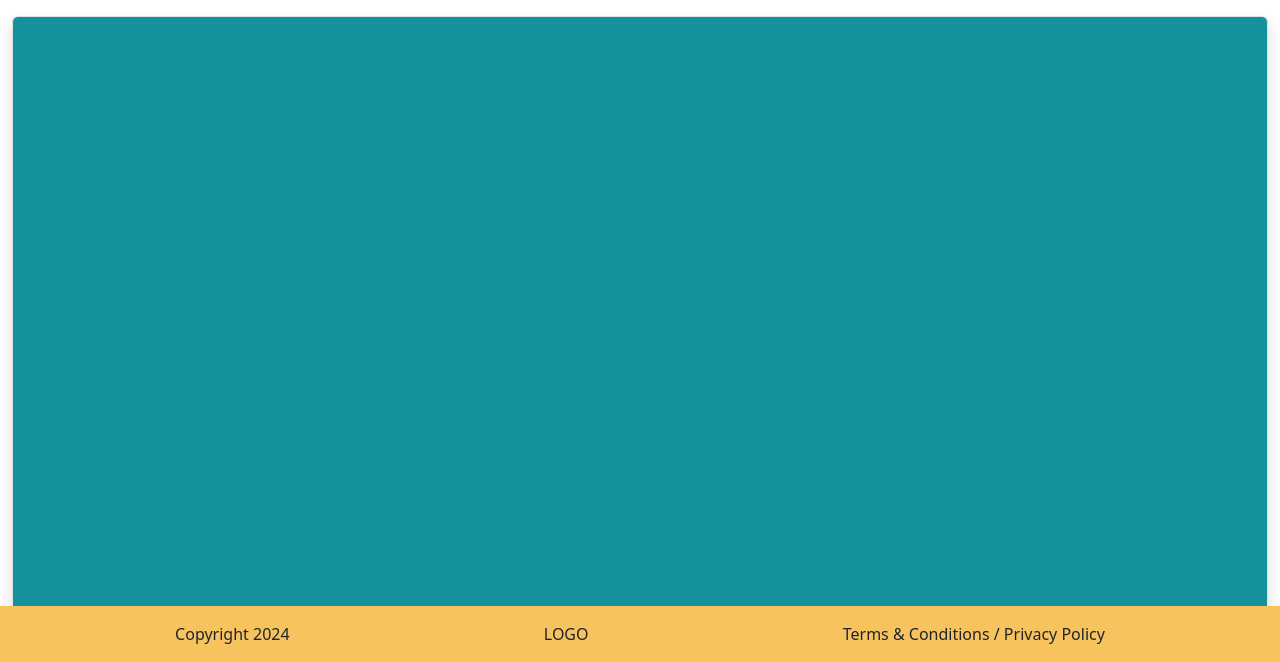
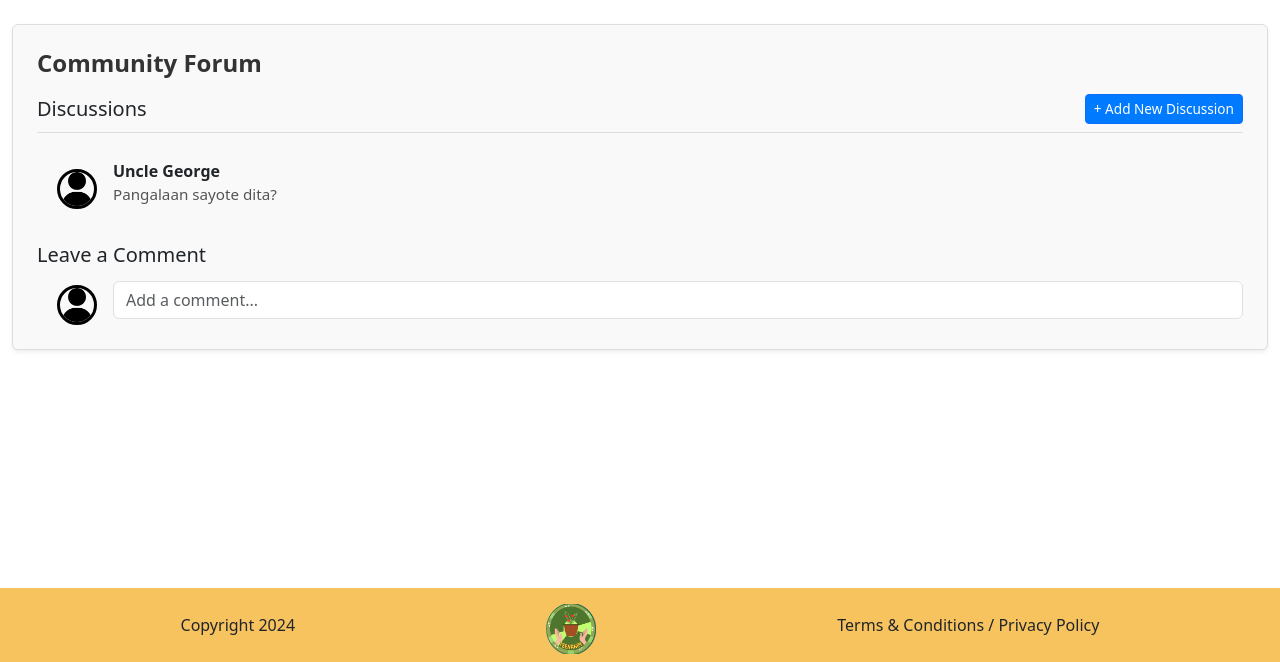
Before and after one commit to AXELAVARIAS/capstone, a PHP site: page /html/community.html in a window 1280 px wide. Shown: the part 138-800 px from the top of the page. Run offline with PHP 8.4, Linux system fonts and the light colour scheme.

Commit message:
Add files via upload

```diff
--- a/css/community.css
+++ b/css/community.css
@@ -13,10 +13,88 @@
 }
 
 .forumbox{
-    background-color: #15919b;
-    height: 600px;
+
+    height: 200px;
     width: auto;
     border-radius: 40px;
     border-style: solid;
     border-color: black;
+    margin-top: 2px;
 }
+.imguser{
+    height: 50px;
+    width: 50px;
+    margin-inline-start: 20px;
+    margin-top: 10px;
+    border-style: solid;
+    border-color:  black;
+}
+
+.forumbox1{
+
+    height: 80px;
+    width: auto;
+    border-radius: 40px;
+    border-style: solid;
+    border-color: black;
+    margin-top: 2px;
+}
+.comment-bar{
+    height: 20px;
+    width: 60%;
+    margin-bottom: 3px;
+    margin-top: 5px;
+
+}
+.forum-container {
+    background-color: #f9f9f9;
+    border: 1px solid #ddd;
+  }
+  .forum-title {
+    font-size: 1.5rem;
+    color: #333;
+    font-weight: bold;
+  }
+  .discussion-header {
+    border-bottom: 1px solid #ddd;
+    padding-bottom: 8px;
+  }
+
+  .discussion-list {
+    list-style-type: none;
+    padding: 0;
+  }
+
+  .discussion-item {
+    padding: 10px 0;
+    border-bottom: 1px solid #ddd;
+  }
+
+  .discussion-item:last-child {
+    border-bottom: none;
+  }
+
+  .discussion-content {
+    margin: 0;
+    font-size: 0.95rem;
+    color: #555;
+  }
+
+  .comment-section {
+    margin-top: 20px;
+  }
+
+  .imguser {
+    width: 40px;
+    height: 40px;
+  }
+
+  #newDiscussionButton {
+    background-color: #007bff;
+    color: #fff;
+    font-size: 0.85rem;
+  }
+
+  #newDiscussionButton:hover {
+    background-color: #0056b3;
+  }
--- a/css/signup.css
+++ b/css/signup.css
@@ -23,3 +23,6 @@ backdrop-filter: blur(10px);
     object-fit: cover;
     margin-left: 10px ;
 }
+.footer-bg{
+    background-color: rgba(247, 195, 95, 1);
+}
--- a/html/community.html
+++ b/html/community.html
@@ -32,23 +32,57 @@
 
     </ul>
   </nav>
-    <div class="container-fluid text-center mt-3">
-      <div class= "border rounded p-5 white shadow blurred forumbox">
+  <div class="container-fluid mt-4">
+    <div class="forum-container p-4 shadow-sm rounded">
+      <h3 class="forum-title">Community Forum</h3>
+      <div class="discussion-section mt-3">
+        <div class="discussion-header d-flex justify-content-between align-items-center">
+          <h5 class="mb-0">Discussions</h5>
+          <button class="btn btn-primary btn-sm" id="newDiscussionButton">+ Add New Discussion</button>
+        </div>
+        <ul class="discussion-list mt-3">
+          <li class="discussion-item">
+            <div class="d-flex">
+              <img src="../images/user.png" class="imguser rounded-circle me-3" alt="User Avatar" />
+              <div>
+                <strong>Uncle George</strong>
+                <p class="discussion-content">Pangalaan sayote dita?</p>
+              </div>
+            </div>
 
+          </li>
+        </ul>
+
+      </div>
+
+
+      <div class="comment-section mt-4">
+        <h5>Leave a Comment</h5>
+        <div class="d-flex align-items-center">
+          <img src="../images/user.png" class="imguser rounded-circle me-3" alt="User Avatar" />
+          <input
+            type="text"
+            class="form-control"
+            id="commentSection"
+            placeholder="Add a comment..."
+          />
+        </div>
+      </div>
     </div>
   </div>
 
 
 
     <footer>
-            <div class="contier-fluid footer-bg fixed-bottom">
-              <div class="pt-3 mx-5 d-flex justify-content-around">
+      <div class="container-fluid footer-bg fixed-bottom">
+          <div class="pt-3 mx-5 d-flex justify-content-around align-items-center">
               <p>Copyright 2024</p>
-                <p> LOGO </p>
+              <img src="../images/clear teena logo.png" class="teenanimlogo mb-2" alt="TEENANIM LOGO">
               <p>Terms & Conditions / Privacy Policy</p>
           </div>
       </div>
   </footer>
+
           <script src="https://cdn.jsdelivr.net/npm/@popperjs/core@2.11.8/dist/umd/popper.min.js" integrity="sha384-I7E8VVD/ismYTF4hNIPjVp/Zjvgyol6VFvRkX/vR+Vc4jQkC+hVqc2pM8ODewa9r" crossorigin="anonymous"></script>
           <script src="https://cdn.jsdelivr.net/npm/bootstrap@5.3.3/dist/js/bootstrap.min.js" integrity="sha384-0pUGZvbkm6XF6gxjEnlmuGrJXVbNuzT9qBBavbLwCsOGabYfZo0T0to5eqruptLy" crossorigin="anonymous"></script>
 </body>
```
Also changed, not shown: css/homepage.css (+7 -2 lines), html/farmingmodule.html (+4 -4 lines), html/module-info.html (+8 -8 lines), html/plantingsimulation.html (+8 -8 lines), html/signup.html (+11 -1 lines), html/try.html (+16 -0 lines), index.html (+20 -18 lines). Lines whose indentation alone changed are shown as unchanged.
